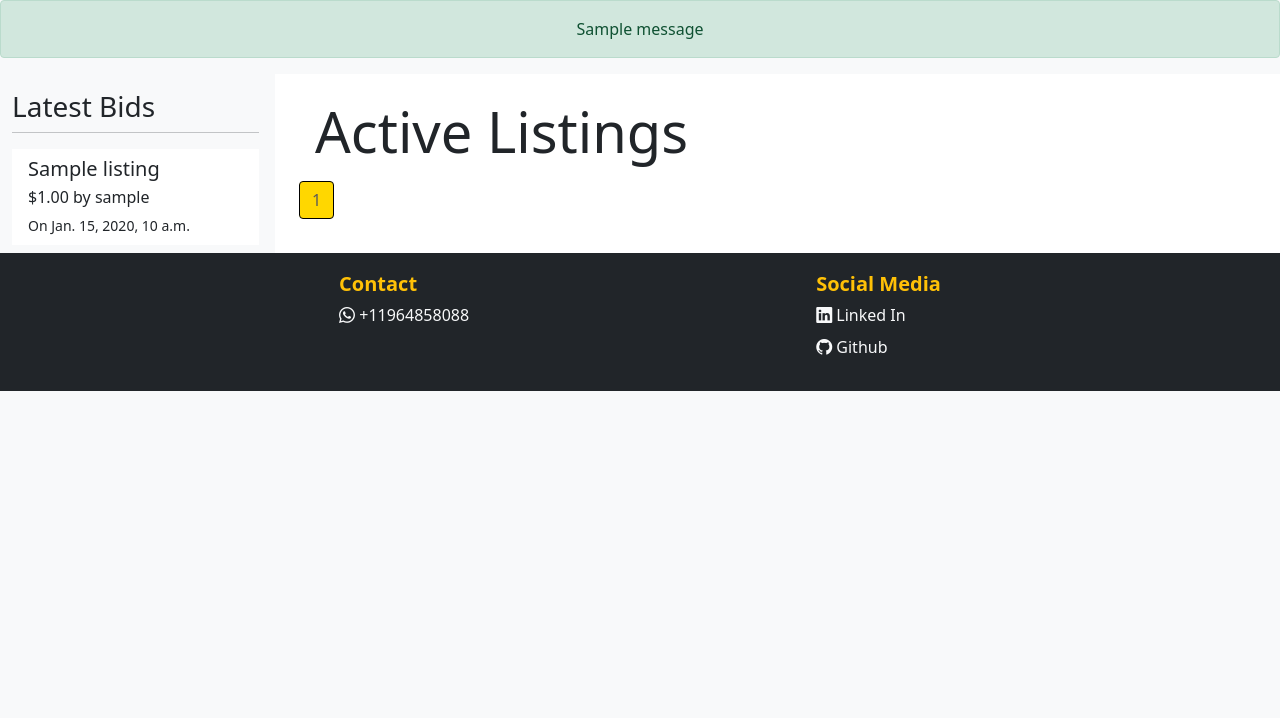
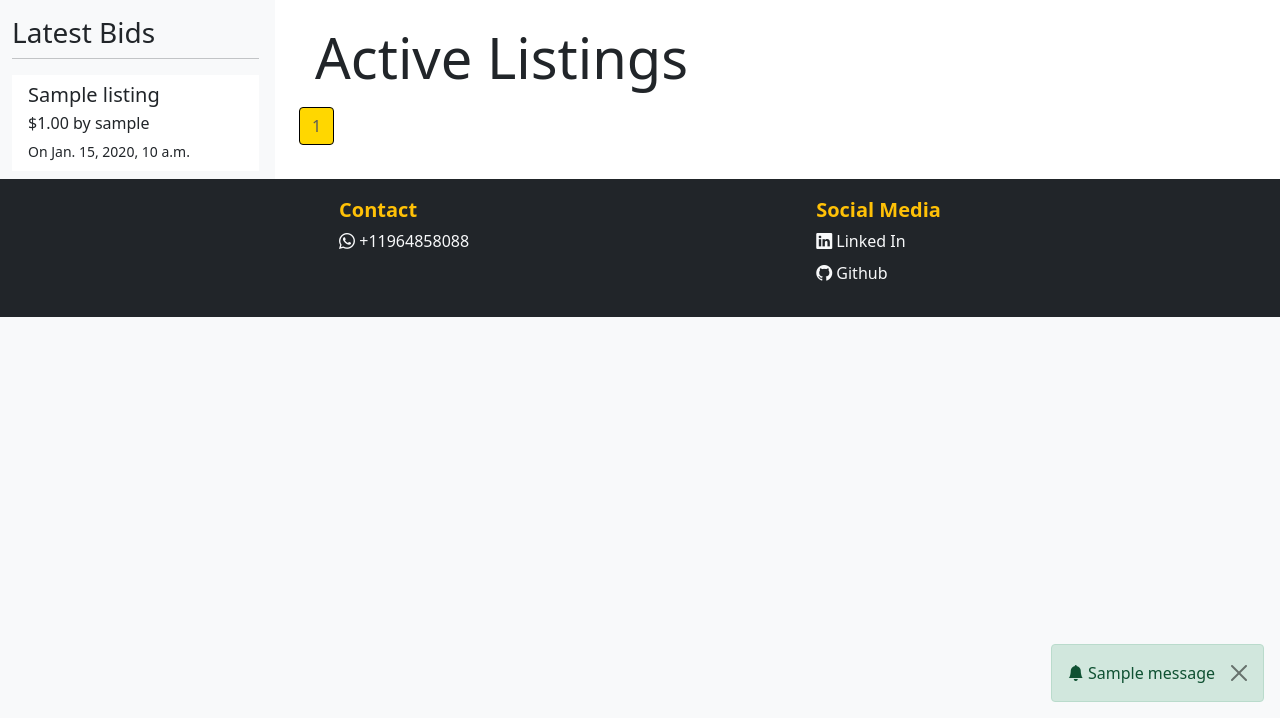
Before and after one commit to William-Fernandes252/Auctions, a Django app: page /auctions/ in a window 1280 px wide. Shown: the part 82-800 px from the top of the page. Run offline with Django 4.2, Linux system fonts and the light colour scheme; tables that the repository leaves empty hold one stand-in row (values such as "Sample post"); one stand-in notice (Sample message) is shown; parts of the project's set-up code (start-up, migrations or seed data) failed here and were passed over; some libraries are stand-ins or nearby versions.

Commit message:
Update messages styling and project snapshot

```diff
--- a/auctions/views.py
+++ b/auctions/views.py
@@ -15,20 +15,20 @@ class ListingListView(generic.ListView):
     paginate_by = 10
     watchlist = False
 
-    def get_queryset(self, **kwargs):
+    def get_queryset(self):
         queryset = super().get_queryset()
-        if category := kwargs.get('category'):
-            queryset = queryset.from_category(category)
+        if category := self.kwargs.get('category'):
+            queryset = queryset.from_category(category=category)
         elif self.watchlist:
             queryset = self.request.user.watchlist.active()
         elif q := self.request.GET.get('q'):
             queryset = queryset.search(query=q)
         return queryset
 
-    def get_context_data(self, **kwargs):
+    def get_context_data(self):
         context = super().get_context_data()
         context['title'] = "Active Listings"
-        if category := kwargs.get('category'):
+        if category := self.kwargs.get('category'):
             context['title'] = f"{category.title()}"
         elif self.watchlist:
             context['title'] = f"Watchlist"
--- a/templates/partials/_messages.html
+++ b/templates/partials/_messages.html
@@ -1,7 +1,8 @@
 {% if messages %}
-    {% for message in messages %}
-        <div class="alert alert-{{ message.tags }} text-center" role="alert">
-            {{ message }}
-        </div>
-    {% endfor %}
+{% for message in messages %}
+<div class="alert alert-{{ message.tags }} alert-dismissible fade show position-fixed bottom-0 end-0 m-3 fixed" role="alert">
+    <strong><i class="bi bi-bell-fill"></i></strong> {{ message }}
+    <button type="button" class="btn-close" data-bs-dismiss="alert" aria-label="Close"></button>
+</div>
+{% endfor %}
 {% endif %}
```
Also changed, not shown: 9 other files.
